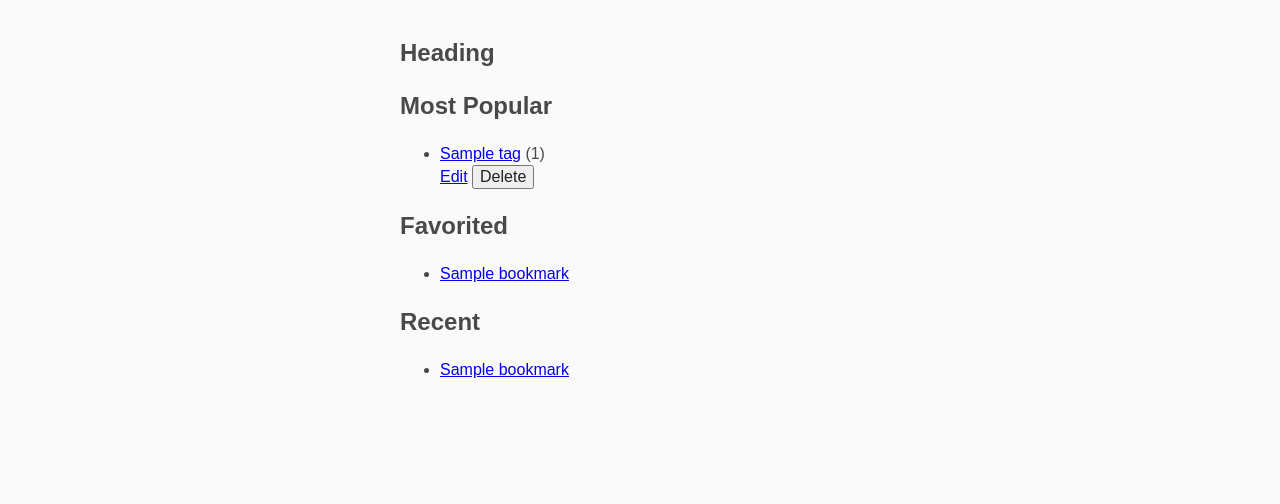
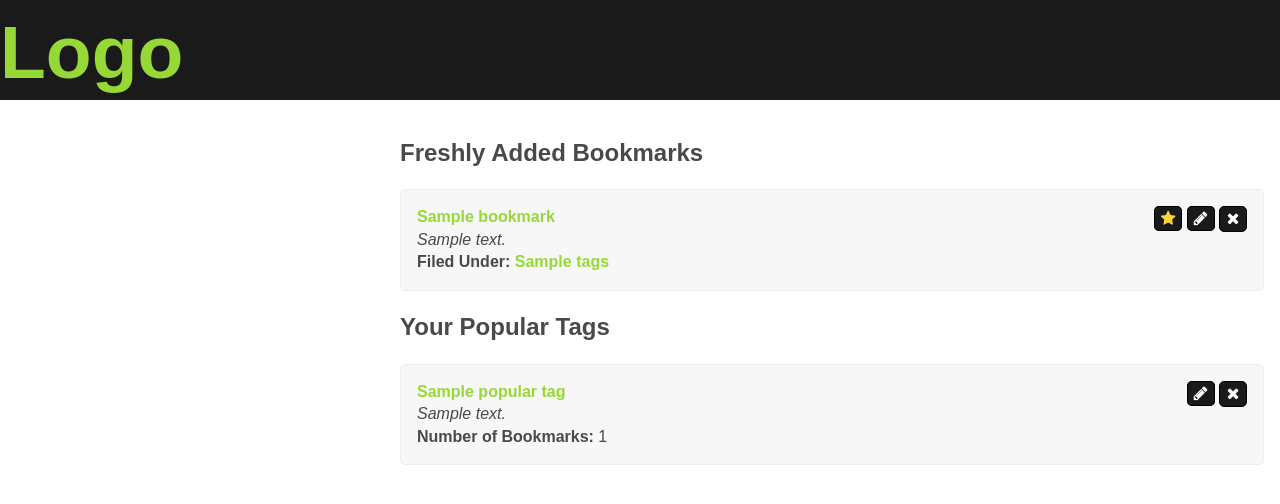
Before and after one commit to dansackett/bookmarks, a Django app: template templates/account/account.html in a window 1280 px wide. Shown: the top 504 px of the page. Run offline with Django 3.2, Linux system fonts and the light colour scheme; the template is opened without the code that fills it: most values are stand-ins (such as "Sample title", 1, 10 or a date in 2020); some libraries are stand-ins or nearby versions.

Commit message:
Let the styling begin! Initial framework done but plenty of tweaks to come

```diff
--- a/public/css/main.css
+++ b/public/css/main.css
@@ -19,8 +19,8 @@ textarea {
 }
 
 body {
-    background: #FAFAFA;
     color: #494949;
+    height: 100%;
     font-size: 1em;
     line-height: 1.4;
 }
@@ -104,7 +104,36 @@ textarea {
 /* main: #FFFFFF */
 /* black: #1A1A1B */
 /* text: #494949 */
+a, a:visited, a:active {
+    color: #96D836;
+    font-weight: 700;
+    text-decoration: none;
+}
+
+a:hover {
+    color: #7BB724;
+}
+
+.header {
+    background: #1A1A1B;
+}
+
+.logo {
+    font-size: 75px;
+    display: inline-block;
+    height: 100px;
+    width: 400px;
+}
+
+.user-info {
+    color: #FFF;
+    display: inline-block;
+    float: right;
+    margin: 1em;
+}
+
 .wrap {
+    height: 100%;
     position: relative;
     -webkit-transition: all 0.3s ease-out;
     -moz-transition: all 0.3s ease-out;
@@ -125,15 +154,17 @@ a.menu-link {
 
 .sidebar {
     background: #FAFAFA;
+    border-bottom: 1px solid #EBEBEB;
     border-right: 1px solid #EBEBEB;
     clear: both;
+    height: 100%;
     left: -16em;
     position: absolute;
     width: 16em;
 }
 
 .sidebar .content {
-    padding: 1em 2em;
+    padding: 1em;
 }
 
 .sidebar ul {
@@ -144,18 +175,24 @@ a.menu-link {
 
 .sidebar li a {
     background: #EBEBEB;
+    border: 1px solid #E3E3E3;
+    color: #1A1A1B;
     display: block;
     margin: 1em 0;
-    padding: 1em;
+    padding: .75em;
     text-decoration: none;
+    text-shadow: 0px 1px .5px #FFF;
     -webkit-border-radius: 5px;
        -moz-border-radius: 5px;
             border-radius: 5px;
 }
 
 .sidebar li a:hover, .sidebar li a.active {
-    background: #96d836;
+    background: #96D836;
+    border: 1px solid #85c527;
+    color: #FFF;
     cursor: pointer;
+    text-shadow: 0px 1px .5px #71a921;
 }
 
 .sidebar li a span {
@@ -167,6 +204,64 @@ a.menu-link {
     padding: 1em;
 }
 
+.main-content ul {
+    list-style: none;
+    margin: 0;
+    padding: 0;
+}
+
+.main-content .item {
+    background: #F7F7F7;
+    border: 1px solid #EEE;
+    margin: 1em 0;
+    padding: 1em;
+    position: relative;
+    -webkit-border-radius: 5px;
+       -moz-border-radius: 5px;
+            border-radius: 5px;
+}
+
+.main-content .item:hover {
+    background: #EEE;
+    border: 1px solid #E6E6E6;
+}
+
+.main-content .item .tools {
+    display: block;
+    position: absolute;
+    right: 1em;
+    top: 1em;
+}
+
+.main-content .item .tools form {
+    display: inline-block;
+}
+
+/* ==========================================================================
+   My classes
+   ========================================================================== */
+
+.link-button {
+    color: #FFF;
+    background: #1A1A1B;
+    border: 1px solid #000;
+    font-weight: 700;
+    padding: 3px;
+    text-decoration: none;
+    -webkit-border-radius: 5px;
+       -moz-border-radius: 5px;
+            border-radius: 5px;
+}
+
+.link-button:hover {
+    background: #96D836;
+    border: 1px solid #85c527;
+    cursor: pointer;
+}
+
+.star {
+    color: #f7d43a;
+}
 
 /* ==========================================================================
    Helper classes
--- a/templates/account/account.html
+++ b/templates/account/account.html
@@ -2,17 +2,48 @@
 
 {% block content %}
 
-<h2>Most Popular</h2>
+    <h2>Freshly Added Bookmarks</h2>
+    {% if new_bookmarks %}
+        <ul>
+        {% for bookmark in new_bookmarks %}
+        <li class="item">
+            <a href="{{ bookmark.url }}">{{ bookmark.title }}</a><br />
+            <em>{{ bookmark.description }}</em><br />
+            <strong>Filed Under:</strong> <a href="{{ bookmark.tags.get_absolute_url }}">{{ bookmark.tags }}</a>
+            <div class="tools">
+                <a href="#" class="link-button">{% if bookmark.favorited %}<i class="star icon-star"></i>{% else %}<i class="star icon-star-empty"></i>{% endif %}</a>
+                <a href="{{ bookmark.get_edit_url }}"><span class="link-button"><i class="icon-pencil"></i></span></a>
+                <form method="post" action="{{ bookmark.get_delete_url }}">
+                    {% csrf_token %}
+                    <button class="link-button" type="submit" onclick="return confirm('Are you sure you\'d like to delete this bookmark?')" />
+                        <i class="icon-remove"></i>
+                    </button>
+                </form>
+            </div>
+        </li>
+        {% endfor %}
+        </ul>
+    {% else %}
+        You have not created any bookmarks yet.
+    {% endif %}
+
+    <h2>Your Popular Tags</h2>
     {% if popular_tags %}
         <ul>
-    {% for count, tag in popular_tags %}
-    <li>
-        <a href="{{ tag.get_absolute_url }}">{{ tag.title }}</a> ({{ count }})
+        {% for count, title, tag in popular_tags %}
+        <li class="item">
+            <a href="{{ tag.get_absolute_url }}">{{ title }}</a><br />
+            <em>{{ tag.description }}</em><br />
+            <strong>Number of Bookmarks:</strong> {{ count }}
+            <div class="tools">
+                <a href="{{ tag.get_edit_url }}"><span class="link-button"><i class="icon-pencil"></i></span></a>
                 <form method="post" action="{{ tag.get_delete_url }}">
                     {% csrf_token %}
-            <a href="{{ tag.get_edit_url }}">Edit</a>
-            <input type="submit" onclick="return confirm('Are you sure you\'d like to delete this tag and all of its bookmarks?')" value="Delete" />
+                    <button class="link-button" type="submit" onclick="return confirm('Are you sure you\'d like to delete this tag and all of its bookmarks?')" />
+                        <i class="icon-remove"></i>
+                    </button>
                 </form>
+            </div>
         </li>
         {% endfor %}
         </ul>
@@ -20,25 +51,4 @@
         You have not created any tags yet.
     {% endif %}
 
-<h2>Favorited</h2>
-{% if favorited %}
-    <ul>
-    {% for bookmark in favorited %}
-        <li><a href="{{ bookmark.url }}">{{ bookmark.title }}</a></li>
-    {% endfor %}
-    </ul>
-{% else %}
-    You have not favorited any bookmarks yet.
-{% endif %}
-
-<h2>Recent</h2>
-{% if new_bookmarks %}
-    <ul>
-    {% for bookmark in new_bookmarks %}
-        <li><a href="{{ bookmark.url }}">{{ bookmark.title }}</a></li>
-    {% endfor %}
-    </ul>
-{% else %}
-    You have not created any bookmarks yet.
-{% endif %}
 {% endblock %}
--- a/templates/base.html
+++ b/templates/base.html
@@ -17,22 +17,31 @@
         <!--[if lt IE 7]>
             <p class="chromeframe">You are using an <strong>outdated</strong> browser. Please <a href="http://browsehappy.com/">upgrade your browser</a> or <a href="http://www.google.com/chromeframe/?redirect=true">activate Google Chrome Frame</a> to improve your experience.</p>
         <![endif]-->
+        <div class="header clearfix">
+            <div class="logo">
+                <a href="{% url 'user-home' %}">Logo</a>
+            </div>
+            {% if user.is_authenticated %}
+                <div class="user-info">
+                    <strong><i class="icon-user"></i> {{ user.get_full_name }}</strong><br />
+                    <a href="{% url 'edit-profile' %}"><i class="icon-pencil"></i> Edit Profile</a>
+                    <form method="post" action="{% url 'logout' %}">
+                        {% csrf_token %}
+                        <button type="submit" class='link-button' />
+                            Logout
+                        </button>
+                    </form>
+                </div>
+            {% endif %}
+        </div>
         <div class="wrap" id="wrap">
-            <a href="#menu" class="menu-link">More</a>
+            <a href="#menu" class="menu-link">Menu</a>
             {% if user.is_authenticated %}
                 {% include "partials/sidebar.html" %}
             {% endif %}
             <div class="main-content">
-                {% if user.is_authenticated %}
-                    <h1>Hello {{ user.get_full_name }}</h1>
-                    <a href="{% url 'user-home' %}">Home</a>
-                    <a href="{% url 'edit-profile' %}">Edit Profile</a>
-                    <a href="{% url 'add-tag' %}">New Tag</a>
-                    <a href="{% url 'add-bookmark' %}">New Bookmark</a>
-                {% endif %}
-                <h2>Heading</h2>
                 {% block content%}
-                    <p>Hello world! This is HTML5 Boilerplate.</p>
+                    <p>Sorry, no content!</p>
                 {% endblock %}
             </div>
         </div>
```
Also changed, not shown: templates/partials/sidebar.html (+11 -10 lines). Lines whose indentation alone changed are shown as unchanged.
